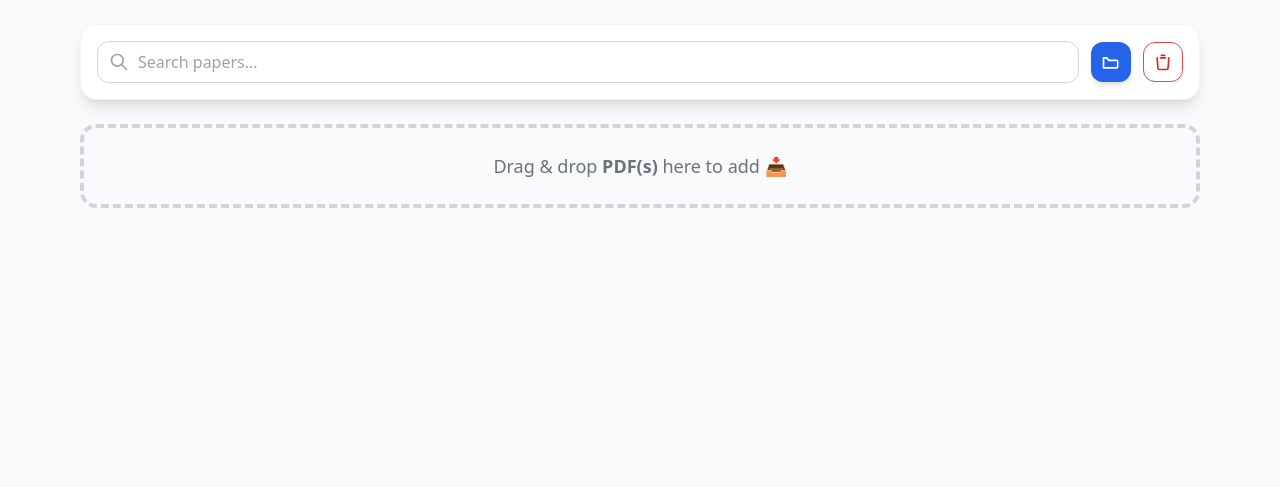
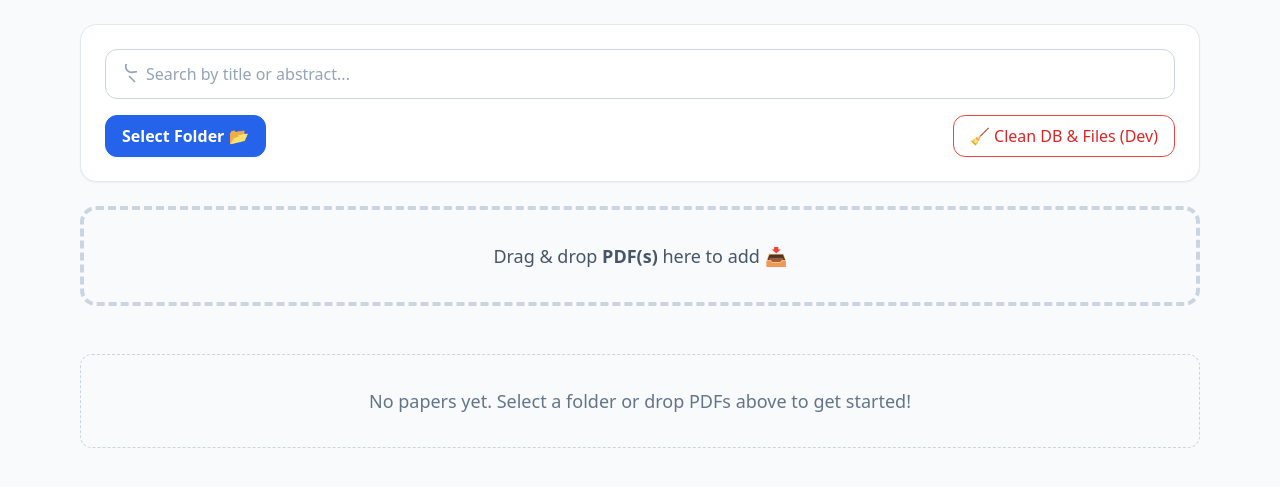
Before and after one commit to kazisr/PaperShelf, a FastAPI app: page / in a window 1280 px wide. Shown: the part 57-544 px from the top of the page. Run offline with FastAPI, Linux system fonts and the light colour scheme; some libraries are stand-ins or nearby versions.

```diff
--- a/templates/index.html
+++ b/templates/index.html
@@ -1,82 +1,187 @@
-{% extends "base.html" %}
-{% block content %}
+{% extends "base.html" %} {% block title %}PaperShelf Library{% endblock %} {%
+block content %}
 
-<!-- Search and Folder Upload -->
-<div class="bg-white dark:bg-slate-900 p-4 rounded-2xl shadow-lg mb-6 border border-gray-100 dark:border-slate-700">
-  <form method="get" class="flex items-center gap-3">
-    <!-- Search Input -->
+<!-- Top panel -->
+<div
+  class="bg-white dark:bg-slate-800 border border-slate-200 dark:border-slate-700 shadow-sm rounded-2xl p-6 mb-6"
+>
+  <!-- Search -->
+  <form method="get" class="flex gap-3 mb-4">
     <div class="relative flex-1">
-      <svg class="w-5 h-5 text-gray-400 dark:text-slate-400 absolute left-3 top-1/2 transform -translate-y-1/2"
-           xmlns="http://www.w3.org/2000/svg" fill="none" viewBox="0 0 24 24" stroke="currentColor">
-        <path stroke-linecap="round" stroke-linejoin="round" stroke-width="2"
-              d="M21 21l-6-6m2-5a7 7 0 11-14 0 7 7 0 0114 0z" />
+      <svg
+        class="w-5 h-5 text-slate-400 absolute left-3 top-1/2 -translate-y-1/2"
+        xmlns="http://www.w3.org/2000/svg"
+        fill="none"
+        viewBox="0 0 24 24"
+        stroke="currentColor"
+        aria-hidden="true"
+      >
+        <path
+          stroke-linecap="round"
+          stroke-linejoin="round"
+          stroke-width="2"
+          d="M21 21l-6-6m2-5a7 7 7 0 11-14 0 7 7 0 0114 0z"
+        />
       </svg>
       <input
         name="q"
         value="{{ q }}"
-        placeholder="Search papers..."
-        class="w-full border border-gray-300 dark:border-slate-600 rounded-xl pl-10 pr-3 py-2 text-gray-700 dark:text-slate-100 dark:bg-slate-800 focus:ring-blue-500 focus:border-blue-500 transition duration-150"
+        placeholder="Search by title or abstract..."
+        class="w-full border border-slate-300 dark:border-slate-600 rounded-xl pl-10 pr-4 py-3 text-slate-800 dark:text-slate-100 bg-white dark:bg-slate-800 placeholder:text-slate-400 focus:ring-2 focus:ring-blue-500 focus:border-blue-500 outline-none transition"
         oninput="liveSearch(this.value)"
       />
     </div>
+  </form>
 
-    <!-- Folder Select Icon Button -->
-    <label class="flex items-center justify-center w-10 h-10 rounded-xl bg-blue-600 hover:bg-blue-700 text-white shadow-md cursor-pointer transition">
-      <svg xmlns="http://www.w3.org/2000/svg" class="w-5 h-5" fill="none" viewBox="0 0 24 24" stroke="currentColor" stroke-width="2">
-        <path stroke-linecap="round" stroke-linejoin="round" d="M3 7h4l2 3h10a1 1 0 011 1v7a1 1 0 01-1 1H3V7z" />
-      </svg>
-      <input id="folderPicker" type="file" webkitdirectory directory multiple hidden />
+  <!-- Toolbar -->
+  <div class="flex items-center justify-between flex-wrap gap-4">
+    <div class="flex items-center gap-3">
+      <label
+        for="folderPicker"
+        class="inline-flex items-center gap-2 px-4 py-2 rounded-xl border border-blue-600 text-white bg-blue-600 hover:bg-blue-700 font-semibold shadow-sm cursor-pointer transition"
+      >
+        Select Folder 📂
       </label>
+      <input
+        id="folderPicker"
+        type="file"
+        webkitdirectory
+        directory
+        multiple
+        hidden
+      />
 
-    <!-- Clean DB Icon Button -->
-    <form method="post" action="/dev/clean" class="shrink-0">
-      <button class="flex items-center justify-center w-10 h-10 rounded-xl border border-red-500 text-red-600 hover:bg-red-50 dark:hover:bg-red-950 transition">
-        <svg xmlns="http://www.w3.org/2000/svg" class="w-5 h-5" fill="none" viewBox="0 0 24 24" stroke="currentColor" stroke-width="2">
-          <path stroke-linecap="round" stroke-linejoin="round" d="M19 7l-.867 12.142A2 2 0 0116.138 21H7.862a2 2 0 01-1.995-1.858L5 7m5-3h4m-5 3h6" />
-        </svg>
-      </button>
-    </form>
-  </form>
+      <div id="progressWrap" class="hidden min-w-[260px] ml-1">
+        <div class="text-sm text-slate-600 dark:text-slate-300 mb-1">
+          <span id="progressText">Preparing…</span>
         </div>
-
-<!-- Carousel for Papers -->
-{% if papers %}
-<div id="paperCarousel" class="relative w-full mt-6" data-carousel='{ "loadingClasses": "opacity-0", "slidesQty": { "xs": 1, "lg": 3 }, "isCentered": true, "isSnap": true }'>
-  <div class="carousel h-auto flex overflow-x-auto snap-x snap-mandatory scroll-smooth space-x-4 pb-3">
-    <div class="carousel-body flex h-full gap-4 opacity-0 animate-fade-in">
-      {% for paper in papers %}
-      <div class="carousel-slide snap-center shrink-0 w-80">
-        {% set paper = paper %}
-        {% include "_paper_card.html" %}
+        <div
+          class="w-64 bg-slate-200 dark:bg-slate-700 rounded-full h-2 overflow-hidden shadow-inner"
+        >
+          <div
+            id="progressBar"
+            class="h-2 bg-blue-600 rounded-full transition-all duration-300"
+            style="width:0%"
+          ></div>
         </div>
-      {% endfor %}
       </div>
     </div>
 
+    <form method="post" action="/dev/clean" class="shrink-0">
+      <button
+        class="px-4 py-2 rounded-xl border border-red-500 text-red-600 hover:bg-red-50 dark:hover:bg-red-900/20 font-medium transition"
+      >
+        🧹 Clean DB & Files (Dev)
+      </button>
+    </form>
+  </div>
+</div>
 
-</div>
-{% else %}
-<div id="drop" x-data
-     @dragover.prevent.delay.100="$el.classList.add('bg-blue-50', 'border-blue-500')"
-     @dragleave.prevent.delay.100="$el.classList.remove('bg-blue-50', 'border-blue-500')"
+<!-- Cards grid -->
+<div id="cards" class="grid grid-cols-1 sm:grid-cols-2 xl:grid-cols-3 gap-6">
+  {% for p in papers %} {% set paper = p %} {% include "_paper_card.html" %} {%
+  else %}
+
+  <!-- Drag & Drop only when there are no papers -->
+  <div
+    id="drop"
+    x-data
+    @dragover.prevent.delay.100="$el.classList.add('bg-blue-50','border-blue-500')"
+    @dragleave.prevent.delay.100="$el.classList.remove('bg-blue-50','border-blue-500')"
     @drop.prevent="
-       $el.classList.remove('bg-blue-50', 'border-blue-500');
+           $el.classList.remove('bg-blue-50','border-blue-500');
            const files = $event.dataTransfer.files;
            for (const f of files) {
              if (!f.name.toLowerCase().endsWith('.pdf')) continue;
              const fd = new FormData();
              fd.append('file', f);
              fetch('/upload', { method:'POST', body:fd }).then(() => refreshCards());
+           }"
+    class="col-span-full mb-6 p-8 text-center border-4 border-dashed rounded-2xl border-slate-300 dark:border-slate-600 bg-slate-50 dark:bg-slate-800 text-lg text-slate-600 dark:text-slate-300 transition"
+  >
+    Drag & drop <strong>PDF(s)</strong> here to add 📥
+  </div>
+
+  <div
+    class="text-slate-500 dark:text-slate-300 text-lg p-8 border border-dashed border-slate-300 dark:border-slate-700 rounded-xl col-span-full text-center"
+  >
+    No papers yet. Select a folder or drop PDFs above to get started!
+  </div>
+  {% endfor %}
+</div>
+
+<script>
+  const folderPicker = document.getElementById('folderPicker');
+  const progressWrap = document.getElementById('progressWrap');
+  const progressText = document.getElementById('progressText');
+  const progressBar  = document.getElementById('progressBar');
+
+  function setProgress(done, total, name) {
+    const pct = total ? Math.round((done / total) * 100) : 0;
+    if (progressText) progressText.textContent = `Uploading ${done}/${total}${name ? ' – ' + name : ''}`;
+    if (progressBar)  progressBar.style.width = pct + '%';
   }
-     "
-     class="col-span-full mb-6 p-6 text-center border-4 border-dashed rounded-2xl border-gray-300 bg-gray-50 dark:bg-slate-800 dark:border-slate-700 text-lg text-gray-500 dark:text-slate-400 transition duration-200 ease-in-out">
-  Drag & drop <b>PDF(s)</b> here to add 📥
-</div>
-{% endif %}
+  function showProgress(show) {
+    if (!progressWrap) return;
+    progressWrap.classList.toggle('hidden', !show);
+  }
 
-<style>
-@keyframes fade-in { from { opacity: 0; } to { opacity: 1; } }
-.animate-fade-in { animation: fade-in 0.6s ease-out forwards; }
-</style>
+  async function swapGridFromSSR(q) {
+    const url = q ? `/?q=${encodeURIComponent(q)}` : '/';
+    const res = await fetch(url, { headers: { 'X-Requested-With': 'fetch' }});
+    const html = await res.text();
+    const doc = new DOMParser().parseFromString(html, 'text/html');
+    const newCards = doc.querySelector('#cards');
+    const cardsDiv = document.getElementById('cards');
+    if (newCards && cardsDiv) {
+      cardsDiv.innerHTML = newCards.innerHTML;
+      if (window.Alpine) Alpine.initTree(cardsDiv);
+    }
+  }
 
+  async function liveSearch(q) { await swapGridFromSSR(q); }
+  async function refreshCards() {
+    const q = (document.querySelector('input[name="q"]') || {}).value || '';
+    await swapGridFromSSR(q);
+  }
+
+  if (folderPicker) {
+    folderPicker.addEventListener('change', async (e) => {
+      const all = Array.from(e.target.files || []);
+      const pdfs = all.filter(f => f.name.toLowerCase().endsWith('.pdf'));
+      if (!pdfs.length) return;
+
+      showProgress(true);
+      setProgress(0, pdfs.length, '');
+
+      let done = 0;
+      for (const f of pdfs) {
+        try {
+          setProgress(done, pdfs.length, f.name);
+          const fd = new FormData();
+          fd.append('file', f);
+          await fetch('/upload', { method: 'POST', body: fd });
+          await refreshCards();
+        } catch (err) {
+          console.error('Upload failed:', err);
+        } finally {
+          done += 1;
+          setProgress(done, pdfs.length, done < pdfs.length ? pdfs[done]?.name : '');
+        }
+      }
+
+      setProgress(pdfs.length, pdfs.length, 'Done');
+      setTimeout(async () => {
+        showProgress(false);
+        e.target.value = '';
+        await refreshCards();
+      }, 800);
+    });
+  }
+
+  document.addEventListener('DOMContentLoaded', async () => {
+    const q = (document.querySelector('input[name="q"]') || {}).value || '';
+    await swapGridFromSSR(q);
+  });
+</script>
 {% endblock %}
```
Lines whose indentation alone changed are shown as unchanged.
